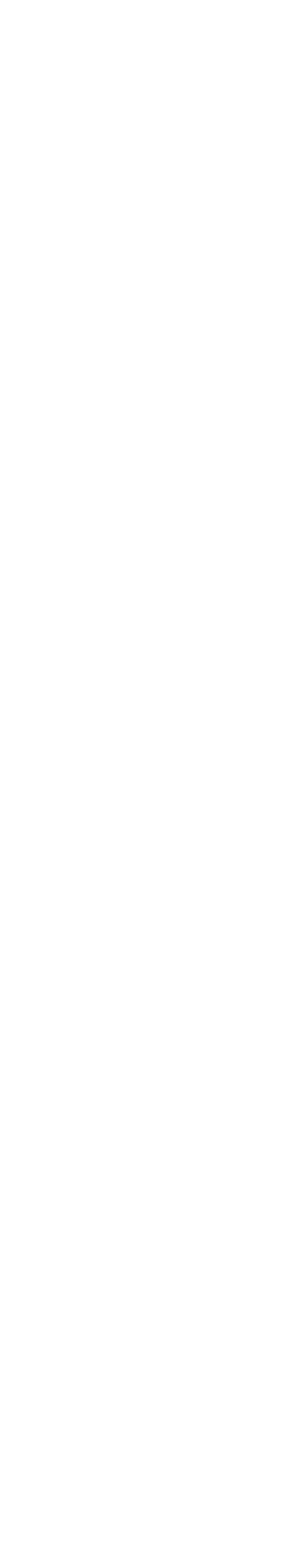
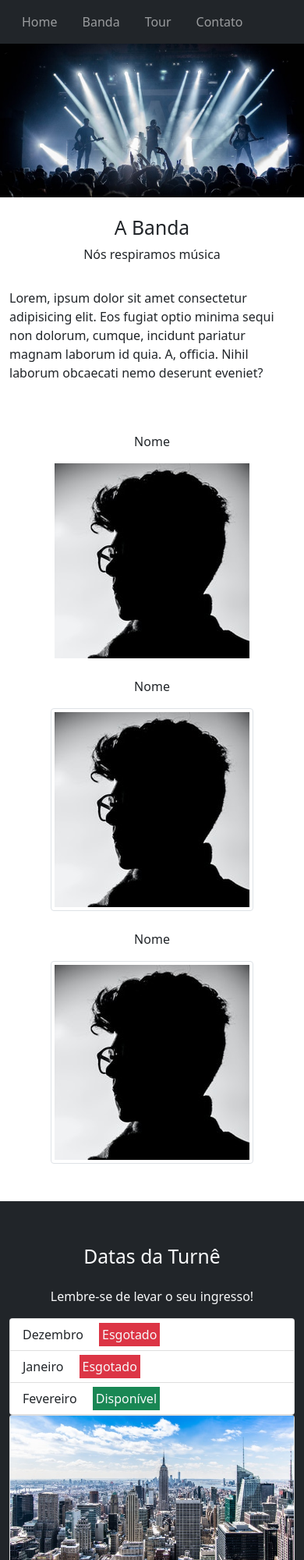
Before and after one commit to William-AViana/bootstrap, a plain HTML site: page index.html in a window 390 px wide. Shown: the top 2000 px of the page at 78% size. Before the commit the page ends 844 px from the top, so only its background shows below. Drawn offline with Linux system fonts and the light colour scheme.

Commit message:
adjusting layout

```diff
--- a/index.html
+++ b/index.html
@@ -5,10 +5,92 @@
   <meta charset="UTF-8">
   <meta http-equiv="X-UA-Compatible" content="IE=edge">
   <meta name="viewport" content="width=device-width, initial-scale=1.0">
-  <title>Document</title>
+  <title>Banda W</title>
+  <link rel="stylesheet" href="bootstrap/css/bootstrap.min.css">
+  <link rel="stylesheet" href="./css/style.css">
 </head>
 
 <body>
+  <nav class="navbar navbar-expand-lg navbar-dark bg-dark py-2">
+    <div class="container-fluid">
+      <ul class="flex-row navbar-nav">
+        <li class="nav-item">
+          <a class="nav-link mx-3" href="#">Home</a>
+        </li>
+        <li class="nav-item">
+          <a class="nav-link mx-3" href="#">Banda</a>
+        </li>
+        <li class="nav-item">
+          <a class="nav-link mx-3" href="#">Tour</a>
+        </li>
+        <li class="nav-item">
+          <a class="nav-link mx-3" href="#">Contato</a>
+        </li>
+      </ul>
+    </div>
+    </div>
+  </nav>
+
+  <section id="home">
+    <img src="img/pexels-thibault-trillet-167636.jpg" alt="" class="img-fluid img-background">
+  </section>
+
+  <section id="band">
+    <div class="container-fluid pt-4">
+      <div class="row text-center">
+        <h2>A Banda</h2>
+        <p>Nós respiramos música</p>
+      </div>
+      <p class="text-start my-3">Lorem, ipsum dolor sit amet consectetur adipisicing elit. Eos fugiat optio minima sequi
+        non dolorum, cumque,
+        incidunt pariatur magnam laborum id quia. A, officia. Nihil laborum obcaecati nemo deserunt eveniet?</p>
+
+      <div class="row py-5">
+        <div class="col-12 col-md-4 p-0 text-center">
+          <p>Nome</p>
+          <img src="img/perfil.jpg" alt="imagem de perfil dos integrantes da banda" class="img-fluid mb-4">
+        </div>
+        <div class="col-12 col-md-4 p-0 text-center">
+          <p>Nome</p>
+          <img src="img/perfil.jpg" alt="imagem de perfil dos integrantes da banda" class="img-thumbnail mb-4">
+        </div>
+        <div class="col-12 col-md-4 p-0 text-center">
+          <p>Nome</p>
+          <img src="img/perfil.jpg" alt="imagem de perfil dos integrantes da banda" class="img-thumbnail">
+        </div>
+      </div>
+    </div>
+  </section>
+
+  <section id="tour">
+    <div class="container-fluid py-5 bg-dark">
+      <div class="row text-center text-light">
+        <h2 class="my-2">Datas da Turnê</h2>
+        <p class="my-3">Lembre-se de levar o seu ingresso!</p>
+      </div>
+
+      <div class="card">
+        <ul class="list-group list-group-flush">
+          <li class="list-group-item">Dezembro <span class="bg-danger p-1 ms-3 text-light">Esgotado</span></li>
+          <li class="list-group-item">Janeiro <span class="bg-danger p-1 ms-3 text-light">Esgotado</span></li>
+          <li class="list-group-item">Fevereiro <span class="bg-success p-1 ms-3 text-light">Disponível</span></li>
+        </ul>
+      </div>
+
+      <div class="card-group">
+        <div class="card">
+          <img src="img/novayork.jpg" alt="">
+          <div class="card-body">
+            <h5>Nova York</h5>
+            <p class="card-text"><small class="text-muted">Sexta 31 Dez 2021</small></p>
+            <p class="card-text">Últimos ingrssos!</p>
+            <button type="button" class="btn btn-outline-dark">Comprar</button>
+          </div>
+        </div>
+      </div>
+    </div>
+  </section>
+
 
 </body>
 
```
